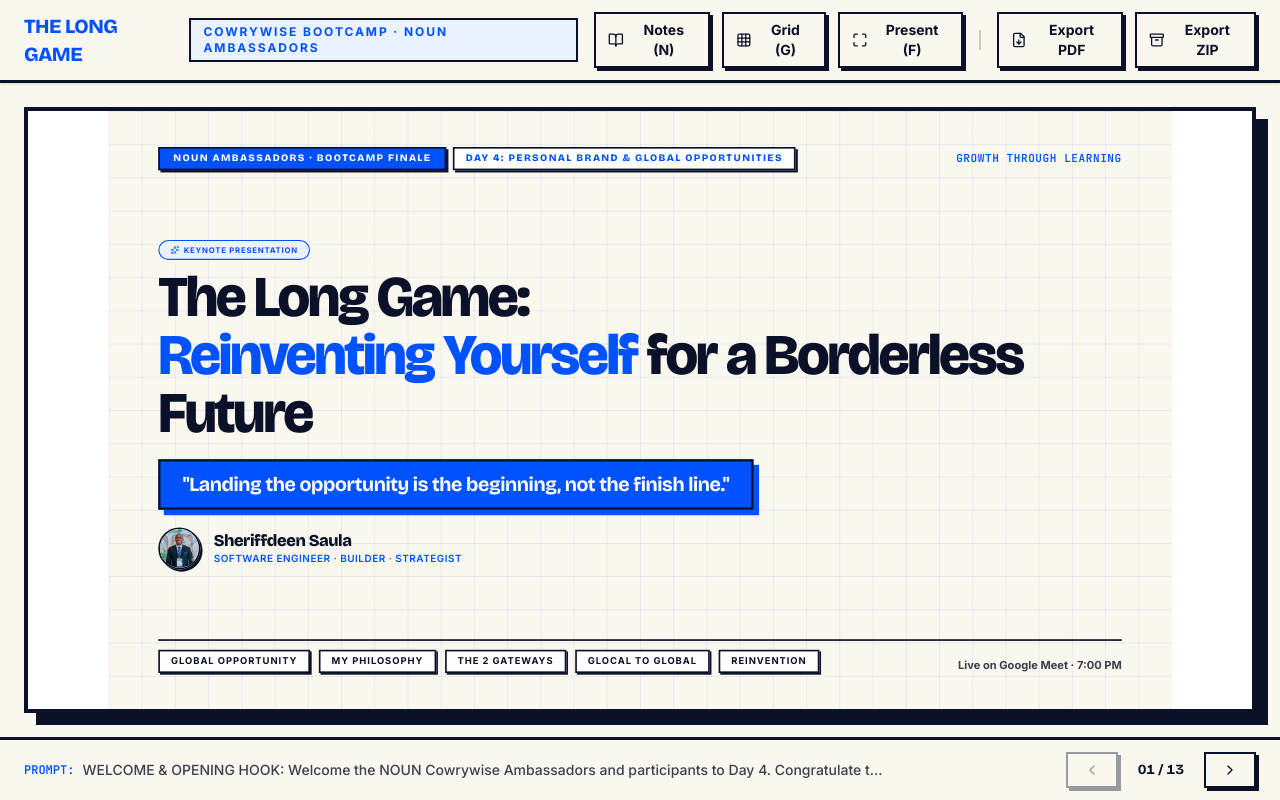
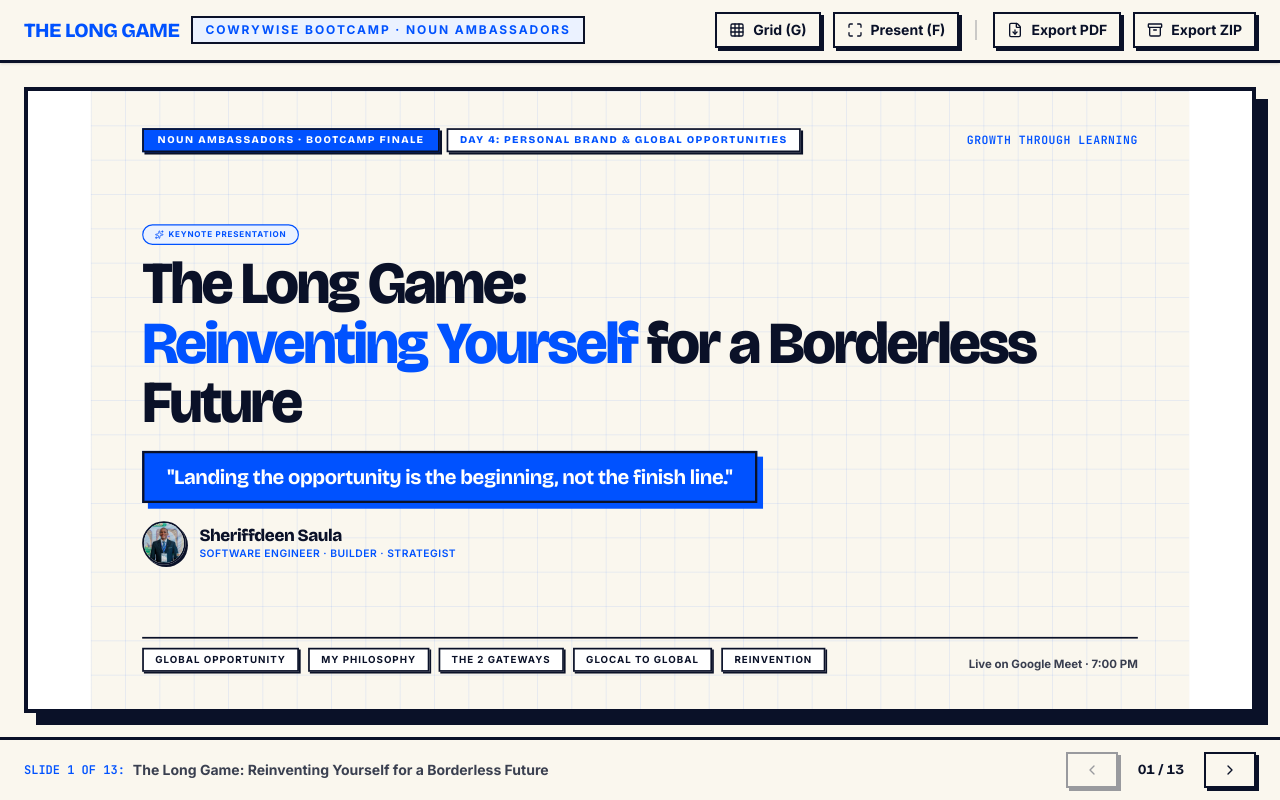
Before and after one commit to SalamBhai/cowrywise-noun-global, a React (Vite) app: page / in a window 1280 px wide. Built offline with nearby package versions, Linux system fonts and the light colour scheme.

Commit message:
refactor: remove speaker notes drawer, button, and footer prompt

```diff
--- a/src/App.tsx
+++ b/src/App.tsx
@@ -10,17 +10,14 @@ import {
   Grid,
   FileDown,
   Archive,
-  BookOpen,
   ChevronLeft,
   ChevronRight,
   Menu,
-  X,
 } from "lucide-react";
 
 export function App() {
   const [current, setCurrent] = useState(0);
   const [grid, setGrid] = useState(false);
-  const [notesOpen, setNotesOpen] = useState(false);
   const [busy, setBusy] = useState<string | null>(null);
   const [mobileMenuOpen, setMobileMenuOpen] = useState(false);
   const stageRef = useRef<HTMLDivElement>(null);
@@ -62,8 +59,6 @@ export function App() {
         go(current - 1);
       } else if (e.key.toLowerCase() === "g") {
         setGrid((g) => !g);
-      } else if (e.key.toLowerCase() === "n") {
-        setNotesOpen((n) => !n);
       } else if (e.key === "F5" || e.key.toLowerCase() === "f") {
         e.preventDefault();
         if (!document.fullscreenElement) {
@@ -74,7 +69,6 @@ export function App() {
       } else if (e.key === "Escape") {
         setGrid(false);
         setMobileMenuOpen(false);
-        setNotesOpen(false);
       }
     };
     window.addEventListener("keydown", onKey);
@@ -96,16 +90,6 @@ export function App() {
 
         {/* Desktop Controls */}
         <div className="hidden md:flex items-center gap-3">
-          <button
-            className={`deck-ui-btn px-3 py-1.5 text-sm font-bold ${
-              notesOpen ? "bg-[#0052FF] text-white" : ""
-            }`}
-            onClick={() => setNotesOpen((n) => !n)}
-            title="Toggle Speaker Notes (N)"
-          >
-            <BookOpen className="h-4 w-4" />
-            {notesOpen ? "Hide Notes (N)" : "Notes (N)"}
-          </button>
           <button
             className={`deck-ui-btn px-3 py-1.5 text-sm font-bold ${
               grid ? "bg-[#0052FF] text-white" : ""
@@ -189,15 +173,6 @@ export function App() {
                 <button
                   className="w-full text-left px-3 py-2 text-sm font-bold hover:bg-[#EBF2FF]"
                   onClick={() => {
-                    setNotesOpen((n) => !n);
-                    setMobileMenuOpen(false);
-                  }}
-                >
-                  {notesOpen ? "Hide Notes" : "Show Notes"}
-                </button>
-                <button
-                  className="w-full text-left px-3 py-2 text-sm font-bold hover:bg-[#EBF2FF]"
-                  onClick={() => {
                     setGrid((g) => !g);
                     setMobileMenuOpen(false);
                   }}
@@ -244,33 +219,6 @@ export function App() {
           ) : null}
         </div>
       </header>
-
-      {/* ---------------- Speaker Notes Drawer ---------------- */}
-      {notesOpen && (
-        <div className="print-hide border-b-[3.5px] border-[#0A1128] bg-white px-6 py-4 z-20 shadow-md">
-          <div className="max-w-[1600px] mx-auto flex items-start justify-between gap-4">
-            <div>
-              <div className="flex items-center gap-2">
-                <span className="font-mono text-xs font-bold uppercase tracking-widest text-[#0052FF] bg-[#EBF2FF] px-2.5 py-1 border border-[#0052FF]">
-                  SPEAKER NOTES · SLIDE {current + 1}
-                </span>
-                <span className="font-display font-bold text-sm text-[#0A1128]">
-                  {slides[current].title}
-                </span>
-              </div>
-              <p className="mt-2 text-base font-medium text-[#0A1128] leading-relaxed">
-                {slides[current].notes}
-              </p>
-            </div>
-            <button
-              onClick={() => setNotesOpen(false)}
-              className="p-1 hover:bg-[#FAF7EE] border border-[#0A1128]"
-            >
-              <X className="h-5 w-5" />
-            </button>
-          </div>
-        </div>
-      )}
 
       {/* ---------------- Main Slide Stage / Grid ---------------- */}
       {grid ? (
@@ -319,10 +267,10 @@ export function App() {
           <div className="print-hide flex shrink-0 items-center justify-between gap-6 border-t-[3.5px] border-[#0A1128] bg-[#FAF7EE] px-6 py-3 z-20">
             <div className="hidden md:flex items-center gap-2 max-w-[70%] truncate">
               <span className="text-xs font-mono font-bold text-[#0052FF] uppercase shrink-0">
-                PROMPT:
+                SLIDE {current + 1} OF {total}:
               </span>
-              <p className="truncate text-sm text-[#0A1128]/80 font-medium">
-                {slides[current].notes}
+              <p className="truncate text-sm text-[#0A1128]/80 font-bold">
+                {slides[current].title}
               </p>
             </div>
             <div className="flex items-center gap-3 ml-auto">
--- a/src/components/deck/slides.tsx
+++ b/src/components/deck/slides.tsx
@@ -24,7 +24,7 @@ import { SlideLayout, Card, Bullet, Badge, Kicker } from "./SlideLayout";
 export type SlideDef = {
   id: string;
   title: string;
-  notes: string;
+  notes?: string;
   render: (p: { index: number; total: number }) => ReactNode;
 };
 
```
Also changed, not shown: 1 other file (tests, documents, lock files or other folders).
